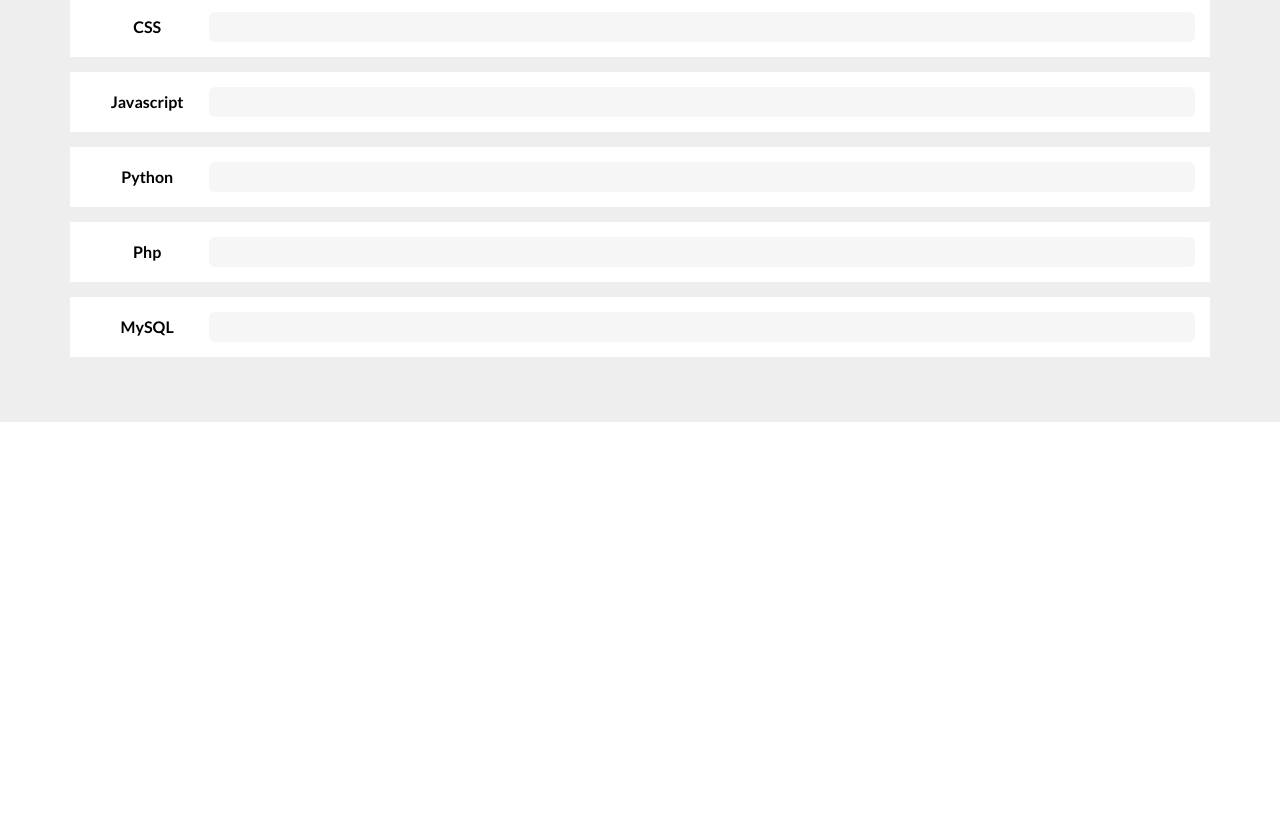
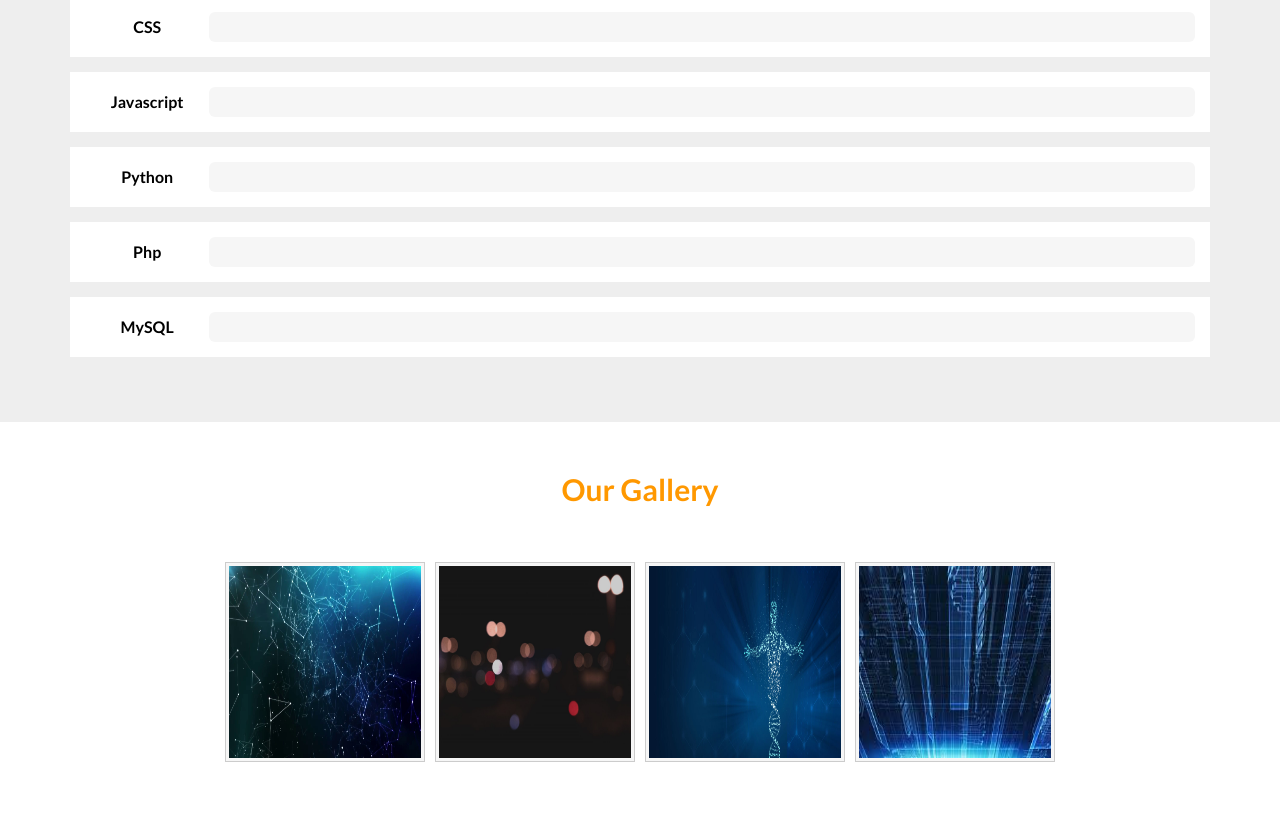
Before and after one commit to Ham47Mani/SDesign, a website: page src/html/index.pug in a window 1280 px wide. Shown: the part 1473-2293 px from the top of the page. Before the commit the page ends 1895 px from the top, so only its background shows below. Drawn offline with nearby package versions, Linux system fonts and the light colour scheme; files that its build step writes are made by us from their sources; files whose address does not match are found by name.

Commit message:
add gallery section whiout js

```diff
--- a/src/css/main.scss
+++ b/src/css/main.scss
@@ -255,3 +255,32 @@ header {
   }
 }
 // ====================================== End Our Skills ======================================
+
+// ====================================== Start Our Gallery ======================================
+.our-gallery {
+  padding-top: 50px;
+  padding-bottom: 50px;
+
+  .container {
+    h2 {
+      font-weight: bold;
+      font-size: 30px;
+      color: var(--main-color);
+      margin: 0 0 50px;
+      text-align: center;
+    }
+    .img-box {
+      text-align: center;
+      img {
+        width: 200px;
+        height: 200px;
+        padding: 3px;
+        background-color: #f6f6f6;
+        border: 1px solid #CCC;
+        margin: 5px;
+        cursor: pointer;
+      }
+    }
+  }
+}
+// ====================================== End Our Gallery ======================================
--- a/src/html/index.pug
+++ b/src/html/index.pug
@@ -110,6 +110,17 @@ block content
         .skill-progress: span(data-progress="80%")
   //- ***************************************** End Our Skills ******************************************
 
+  //- ***************************************** Start Our Gallery ******************************************
+  section#gallery.our-gallery
+    .container
+      h2 Our Gallery
+      .img-box
+        img(src="imgs/header/1.jpg", alt="Gallery 1")
+        img(src="imgs/header/2.jpg", alt="Gallery 2")
+        img(src="imgs/header/3.jpg", alt="Gallery 3")
+        img(src="imgs/header/4.jpg", alt="Gallery 4")
+  //- ***************************************** End Our Gallery ******************************************
+
 //-
   ====================================================================================================================
   In this a block for add Js file for this page
```
Also changed, not shown: dist/css/main.css, dist/index.html, 1 other file.
